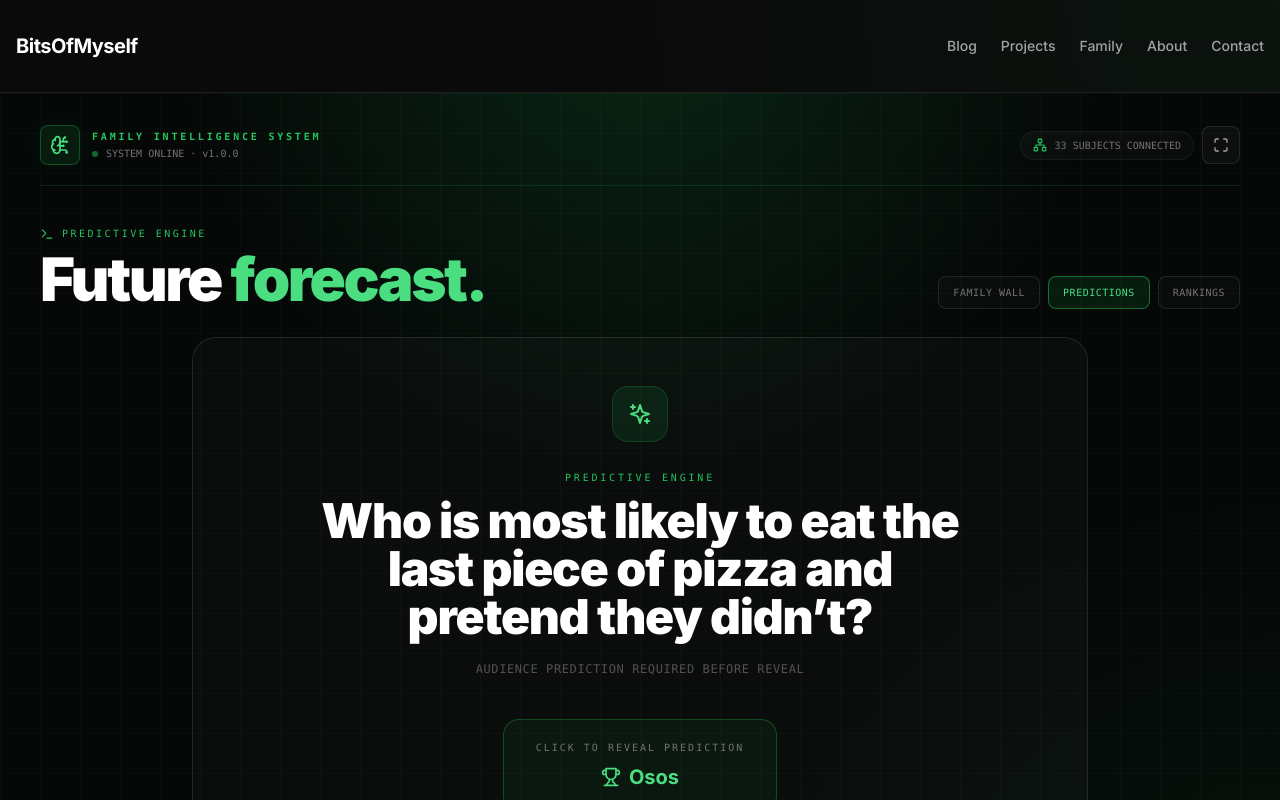
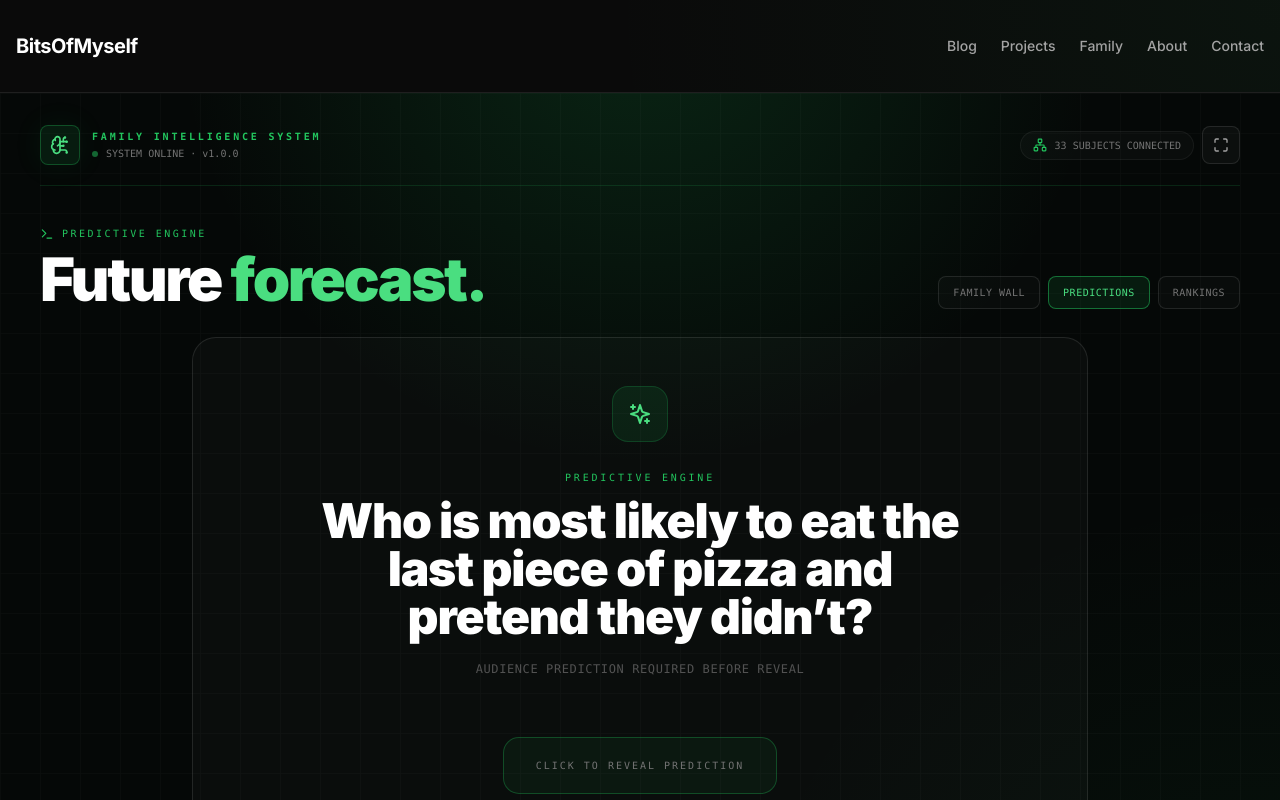
Before and after one commit to joeyoggie/bitsofmyself, a Next.js app: page /family in a window 1280 px wide. Both pictures are taken after a click on the button "PREDICTIONS". Shown: the top 800 px of the page. Built offline with nearby package versions, Linux system fonts and the light colour scheme.

Commit message:
update predictions to be hidden by default

```diff
--- a/src/app/family/page.tsx
+++ b/src/app/family/page.tsx
@@ -120,6 +120,7 @@ export default function FamilyPage() {
   const [isAnalyzing, setIsAnalyzing] = useState(false)
   const [logIndex, setLogIndex] = useState(0)
   const [predictionIndex, setPredictionIndex] = useState(0)
+  const [isPredictionRevealed, setIsPredictionRevealed] = useState(false)
   const [isFullscreen, setIsFullscreen] = useState(false)
 
   const prediction = PREDICTIONS[predictionIndex]
@@ -162,6 +163,7 @@ export default function FamilyPage() {
   const nav = (next: Screen) => {
     setScreen(next)
     if (next === 'wall') setSelected(null)
+    if (next === 'predictions') setIsPredictionRevealed(false)
   }
 
   return (
@@ -289,7 +291,7 @@ export default function FamilyPage() {
                     </div>
                     <div className="mt-8 flex flex-wrap gap-2 border-t border-white/5 pt-5">
                       <button onClick={randomAnalysis} className="flex items-center gap-2 rounded-lg border border-brand-500/30 bg-brand-500/10 px-4 py-2.5 font-mono text-[10px] uppercase tracking-wider text-brand-400 hover:bg-brand-500/15"><RefreshCw className="h-3.5 w-3.5" /> Analyze another</button>
-                      <button onClick={() => nav('predictions')} className="flex items-center gap-2 rounded-lg border border-white/10 bg-white/[0.03] px-4 py-2.5 font-mono text-[10px] uppercase tracking-wider text-neutral-400 hover:text-white">Run predictions <ChevronRight className="h-3.5 w-3.5" /></button>
+                      <button onClick={() => { nav('predictions'); setIsPredictionRevealed(false); }} className="flex items-center gap-2 rounded-lg border border-white/10 bg-white/[0.03] px-4 py-2.5 font-mono text-[10px] uppercase tracking-wider text-neutral-400 hover:text-white">Run predictions <ChevronRight className="h-3.5 w-3.5" /></button>
                     </div>
                   </div>
                 )}
@@ -305,12 +307,22 @@ export default function FamilyPage() {
                 <h2 className="mx-auto mt-3 max-w-2xl text-3xl font-black tracking-tight md:text-5xl">{prediction[0]}</h2>
                 <p className="mt-5 font-mono text-xs uppercase tracking-wider text-neutral-600">Audience prediction required before reveal</p>
                 <div className="mt-10 min-h-24 flex items-center justify-center">
-                  <button onClick={() => setPredictionIndex((i) => (i + 1) % PREDICTIONS.length)} className="group rounded-2xl border border-brand-500/30 bg-brand-500/[0.06] px-8 py-5 transition hover:border-brand-500/60 hover:bg-brand-500/10">
-                    <div className="font-mono text-[10px] uppercase tracking-[0.2em] text-neutral-500">Click to reveal prediction</div>
-                    <div className="mt-2 flex items-center justify-center gap-2 text-xl font-bold text-brand-400"><Trophy className="h-5 w-5" /> {prediction[1]}</div>
-                  </button>
+                  {!isPredictionRevealed ? (
+                    <button onClick={() => setIsPredictionRevealed(true)} className="group rounded-2xl border border-brand-500/30 bg-brand-500/[0.06] px-8 py-5 transition hover:border-brand-500/60 hover:bg-brand-500/10 active:scale-95">
+                      <div className="font-mono text-[10px] uppercase tracking-[0.2em] text-neutral-500">Click to reveal prediction</div>
+                    </button>
+                  ) : (
+                    <div className="animate-fade-in-up rounded-2xl border border-brand-500/50 bg-brand-500/10 px-8 py-5 shadow-[0_0_50px_rgba(34,197,94,0.1)]">
+                      <div className="font-mono text-[10px] uppercase tracking-[0.2em] text-brand-500">Prediction result</div>
+                      <div className="mt-2 flex items-center justify-center gap-2 text-xl font-bold text-brand-400"><Trophy className="h-5 w-5" /> {prediction[1]}</div>
+                    </div>
+                  )}
                 </div>
-                <div className="mt-10 flex justify-center gap-2"><button onClick={() => setPredictionIndex((i) => (i - 1 + PREDICTIONS.length) % PREDICTIONS.length)} className="rounded-lg border border-white/10 p-2 text-neutral-500 hover:text-white">←</button><div className="flex items-center px-3 font-mono text-[10px] text-neutral-600">{predictionIndex + 1} / {PREDICTIONS.length}</div><button onClick={() => setPredictionIndex((i) => (i + 1) % PREDICTIONS.length)} className="rounded-lg border border-white/10 p-2 text-neutral-500 hover:text-white">→</button></div>
+                <div className="mt-10 flex justify-center gap-2">
+                  <button onClick={() => { setPredictionIndex((i) => (i - 1 + PREDICTIONS.length) % PREDICTIONS.length); setIsPredictionRevealed(false); }} className="rounded-lg border border-white/10 p-2 text-neutral-500 hover:text-white">←</button>
+                  <div className="flex items-center px-3 font-mono text-[10px] text-neutral-600">{predictionIndex + 1} / {PREDICTIONS.length}</div>
+                  <button onClick={() => { setPredictionIndex((i) => (i + 1) % PREDICTIONS.length); setIsPredictionRevealed(false); }} className="rounded-lg border border-white/10 p-2 text-neutral-500 hover:text-white">→</button>
+                </div>
               </div>
             </section>
           )}
```
